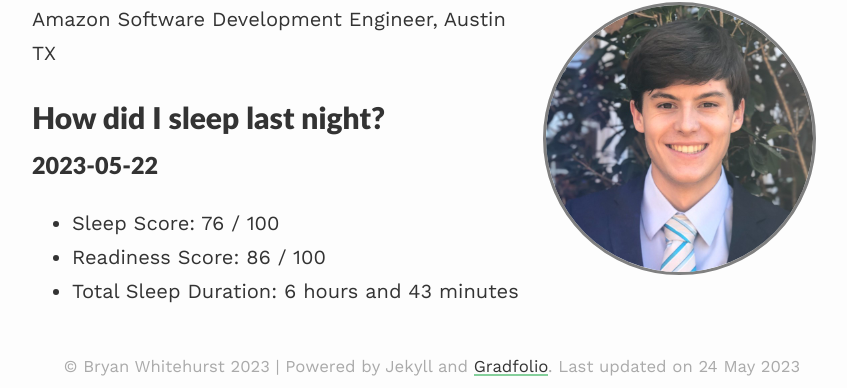
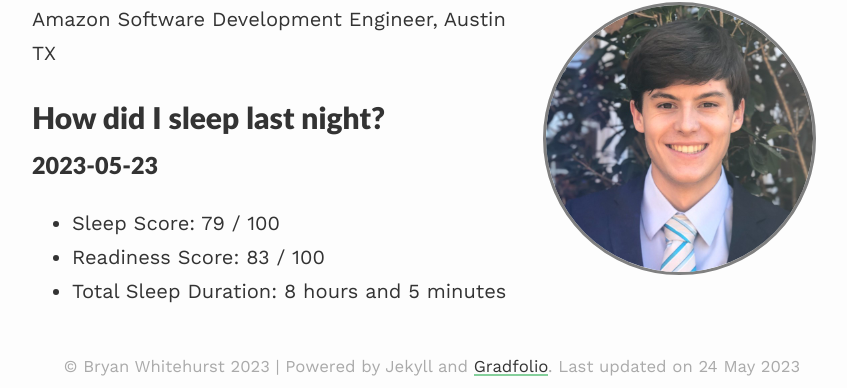
Before and after one commit to BryanWhitehurst/bryanwhitehurst.github.io, a Jekyll site: the page built from index.md, in a window 1280 px wide. Shown: the part 190-578 px from the top of the page, without its empty margins (208-1055 px from the left). Built offline with Jekyll 4.4.1, drawn with Linux system fonts in a browser that asks for light colours; nearby versions of some CDN libraries.

Commit message:
daily oura update

```diff
--- a/index.md
+++ b/index.md
@@ -10,7 +10,7 @@ published: true
 Amazon Software Development Engineer, Austin TX
 
 # How did I sleep last night?
-### 2023-05-22
-- Sleep Score: 76 / 100
-- Readiness Score: 86 / 100
-- Total Sleep Duration: 6 hours and 43 minutes
+### 2023-05-23
+- Sleep Score: 79 / 100
+- Readiness Score: 83 / 100
+- Total Sleep Duration: 8 hours and 5 minutes
```
